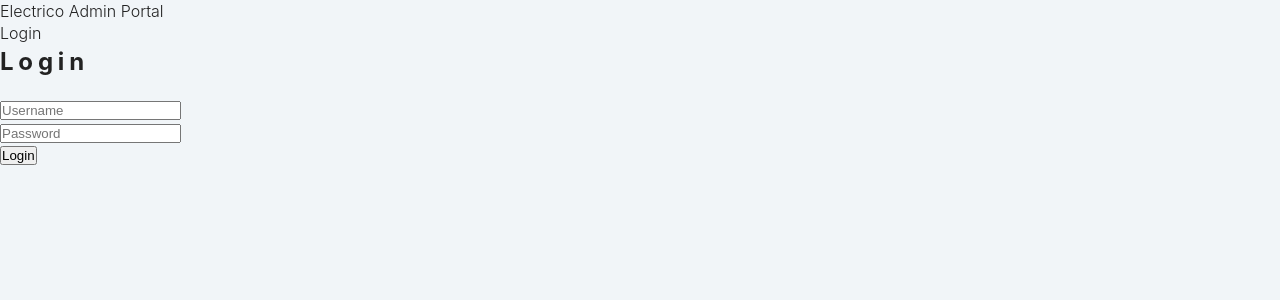
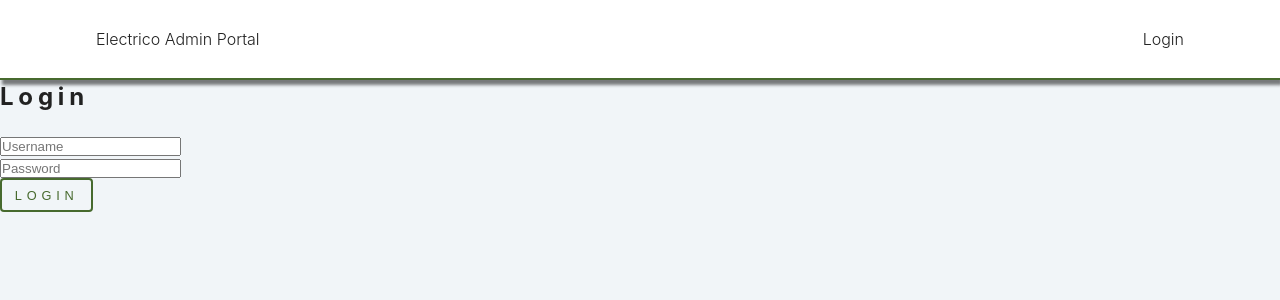
Before and after one commit to amisha26/Electrico-Admin, a React (Create React App) app: page / in a window 1280 px wide. Shown: the top 300 px of the page. Built offline with nearby package versions, Linux system fonts and the light colour scheme.

Commit message:
header css done

```diff
--- a/src/App.css
+++ b/src/App.css
@@ -87,3 +87,128 @@
   /* border: 1px solid #ccc; */
   text-align: left;
 }
+
+/*
+======
+Buttons
+======
+*/
+.btn,
+.btn-white,
+.btn-primary {
+  text-transform: uppercase;
+  letter-spacing: var(--mainSpacing);
+  color: var(--primaryColor);
+  border: 2px solid var(--primaryColor);
+  padding: 0.45rem 0.8rem;
+  display: inline-block;
+  transition: var(--mainTransition);
+  cursor: pointer;
+  font-size: 0.8rem;
+  background: transparent;
+  border-radius: var(--mainBorderRadius);
+  display: inline-block;
+}
+.btn:hover {
+  background: var(--primaryColor);
+  color: var(--mainWhite);
+}
+.btn-white {
+  background: transparent;
+  color: var(--mainWhite);
+  border-color: var(--mainWhite);
+}
+.btn-white:hover {
+  background: var(--mainWhite);
+  color: var(--primaryColor);
+}
+.btn-primary {
+  background: var(--primaryColor);
+  color: var(--mainWhite);
+  border-color: transparent;
+}
+.btn-primary:hover {
+  background: var(--primaryLightColor);
+  color: var(--primaryColor);
+}
+.btn-block {
+  width: 100%;
+  display: block;
+  margin: 0 auto;
+  box-shadow: var(--lightShadow);
+  text-align: center;
+}
+.btn-details {
+  padding: 0.25rem 0.4rem;
+}
+.btn-details:hover {
+  background: var(--primaryLightColor);
+  border-color: var(--primaryLightColor);
+}
+/*
+======
+Navbar
+======
+*/
+.navbar {
+  background: var(--mainWhite);
+  height: 5rem;
+  display: flex;
+  align-items: center;
+  border-bottom: 2px solid var(--primaryColor);
+  box-shadow: var(--lightShadow);
+}
+.nav-center {
+  display: flex;
+  justify-content: space-between;
+  align-items: center;
+  width: var(--smallWidth);
+  margin: 0 auto;
+  max-width: var(--fullWidth);
+}
+.nav-links {
+  display: flex;
+  align-items: center;
+}
+.nav-links a {
+  text-transform: capitalize;
+  display: inline-block;
+  font-weight: bold;
+  margin-right: 0.5rem;
+  font-weight: 400;
+  letter-spacing: 2px;
+  font-size: 1.2rem;
+  padding: 0.25rem 0.5rem;
+  transition: var(--mainTransition);
+}
+.nav-links a:hover {
+  color: var(--primaryColor);
+}
+.logo {
+  width: 12rem;
+}
+
+.section {
+  padding: 5rem 0;
+}
+.section-title {
+  font-size: 2rem;
+  text-transform: capitalize;
+  letter-spacing: var(--mainSpacing);
+  text-align: center;
+  margin-bottom: 3.5rem;
+  margin-top: 1rem;
+}
+.data-center {
+  width: var(--smallWidth);
+  margin: 0 auto;
+  max-width: var(--fullWidth);
+  display: grid;
+  row-gap: 2rem;
+  column-gap: 2rem;
+  /* align-items: start; */
+  overflow-x: auto;
+}
+.data-table {
+  border: 1px;
+}
```
